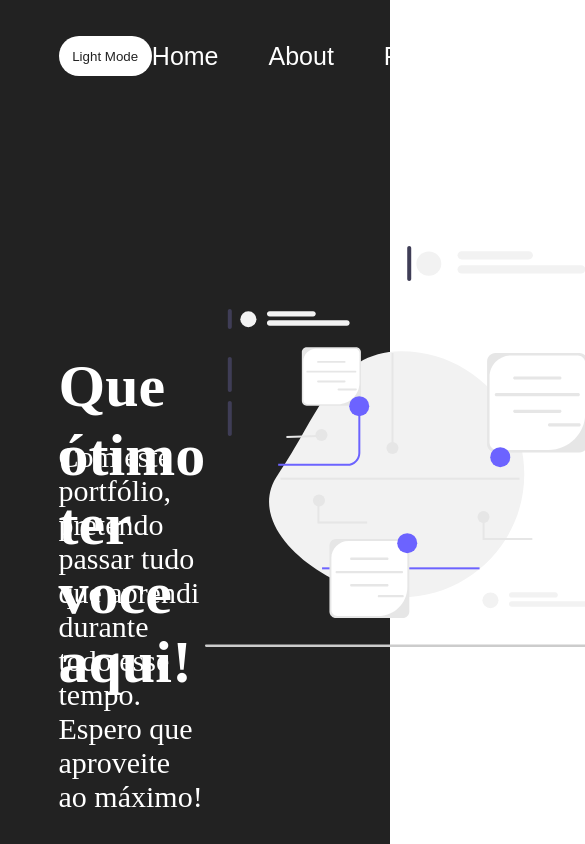
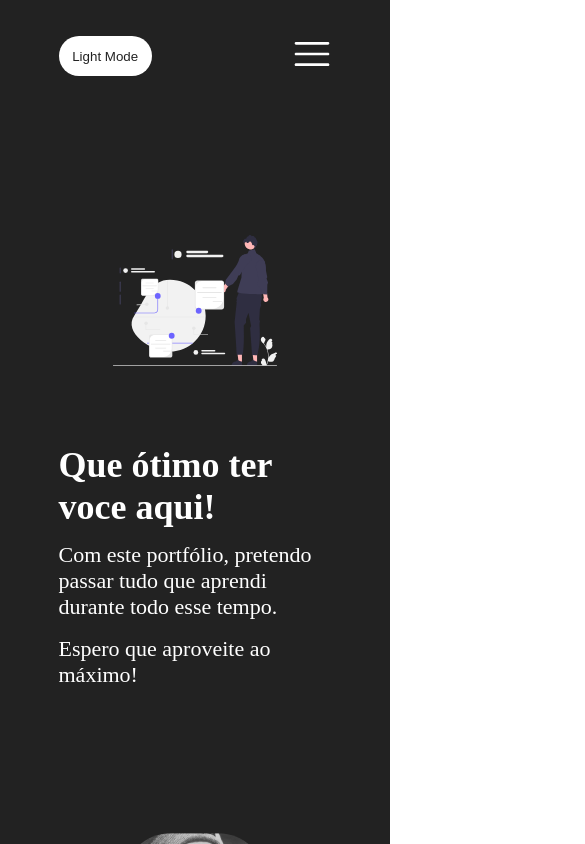
Before and after one commit to arturwatana/my-page, a React (Vite) app: page / in a window 390 px wide. Both pictures are taken after a click on the button "Acessar". Shown: the top 844 px of the page, 585 px wide, since content can reach past the window. Built offline with nearby package versions, Linux system fonts and the light colour scheme.

Commit message:
add: responsive layout

```diff
--- a/src/components/newLayout/About/About.tsx
+++ b/src/components/newLayout/About/About.tsx
@@ -14,14 +14,16 @@ const Section = styled.section`
   justify-content: center;
   gap: 5em;
   padding-bottom: 3em;
+  @media (max-width: 1345px) {
+    flex-direction: column-reverse;
+    height: 100%;
+  }
 `;
 
 const AboutDescription = styled.div<{ $theme: string; $colors: ColorsProps }>`
   width: 60%;
-  height: 56%;
   display: flex;
   flex-direction: column;
-  padding: 1em;
   box-shadow: 0.2em 0.2em 1em
     ${(props) =>
       props.$theme === "light"
@@ -34,19 +36,43 @@ const AboutDescription = styled.div<{ $theme: string; $colors: ColorsProps }>`
       ? props.$colors.lightMode["font-primary"]
       : props.$colors.darkMode["font-primary"]};
   padding: 3em;
+  @media (max-width: 2240px) {
+    width: 50%;
+  }
+  @media (max-width: 1345px) {
+    width: 100%;
+  }
+  @media (max-width: 650px) {
+    padding: 3em 2em 3em 2em;
+  }
   h1 {
     font-size: 50px;
     width: 100%;
+    @media (max-width: 2230px) {
+      font-size: 42px;
+    }
   }
 
   h2 {
     text-align: left;
     font-weight: normal;
     font-size: 28px;
+    @media (max-width: 2230px) {
+      font-size: 26px;
+    }
+    @media (max-width: 980px) {
+      font-size: 22px;
+    }
   }
   h3 {
     font-size: 28px;
     font-weight: normal;
+    @media (max-width: 2230px) {
+      font-size: 26px;
+    }
+    @media (max-width: 980px) {
+      font-size: 22px;
+    }
   }
   div {
     margin-top: 3em;
@@ -62,6 +88,10 @@ const AboutDescription = styled.div<{ $theme: string; $colors: ColorsProps }>`
       justify-content: flex-end;
       flex-direction: row;
 
+      @media (max-width: 500px) {
+        flex-direction: column;
+      }
+
       a {
         text-decoration: none;
       }
@@ -76,7 +106,13 @@ const AboutImg = styled.div<{ $theme: string; $colors: ColorsProps }>`
   width: 40%;
   transition: 0.5s;
   img {
+    width: 100%;
+    object-fit: contain;
     border-radius: 4em;
+  }
+
+  @media (max-width: 1340px) {
+    transform: scale(1.3);
   }
   :hover {
     transform: scale(1.2);
--- a/src/components/newLayout/NavBar/NavBar.tsx
+++ b/src/components/newLayout/NavBar/NavBar.tsx
@@ -1,4 +1,7 @@
 import styled from "styled-components";
+import { RxHamburgerMenu } from "react-icons/rx";
+
+import { useState } from "react";
 
 type NavBarProps = {
   textColor: string;
@@ -13,6 +16,10 @@ const Nav = styled.nav<{ $textColor: string }>`
   justify-content: center;
   align-items: center;
   margin-right: 1em;
+
+  @media (max-width: 1010px) {
+    display: none;
+  }
 `;
 
 const Ul = styled.ul`
@@ -71,12 +78,40 @@ const NavContainer = styled.div`
     }
   }
 `;
+
+const Burger = styled.div<{ $textColor: string }>`
+  color: ${(props) => props.$textColor};
+  height: 100%;
+  position: relative;
+  display: none;
+
+  @media (max-width: 1010px) {
+    display: block;
+  }
+
+  svg {
+    font-size: 40px;
+  }
+
+  ul {
+    position: absolute;
+    list-style: none;
+    display: flex;
+    flex-direction: column;
+    gap: 2em;
+    margin-top: 2em;
+    border: 1px solid red;
+    padding: 1em;
+  }
+`;
+
 export default function NavBar({
   bgColor,
   textColor,
   setTheme,
   setScrollTo,
 }: NavBarProps) {
+  const [burgerIsOpen, setBurgerIsOpen] = useState<boolean>(false);
   return (
     <NavContainer>
       <div className="centered">
@@ -91,6 +126,24 @@ export default function NavBar({
             {textColor === "#222" ? "Dark Mode" : "Light Mode"}
           </button>
         </ToggleLightMode>
+        <Burger $textColor={textColor}>
+          <RxHamburgerMenu onClick={() => setBurgerIsOpen((prev) => !prev)} />
+          {burgerIsOpen ? (
+            <ul>
+              <Li $textColor={textColor}>
+                <p onClick={() => setScrollTo(".section-1")}>Home</p>
+              </Li>
+              <Li $textColor={textColor}>
+                <p onClick={() => setScrollTo(".section-2")}> About</p>
+              </Li>
+              <Li $textColor={textColor}>
+                <p onClick={() => setScrollTo(".section-3")}>Projects</p>
+              </Li>
+            </ul>
+          ) : (
+            ""
+          )}
+        </Burger>
         <Nav $textColor={textColor}>
           <Ul>
             <Li $textColor={textColor}>
--- a/src/components/newLayout/NewProjectCard/NewProjectCard.tsx
+++ b/src/components/newLayout/NewProjectCard/NewProjectCard.tsx
@@ -12,7 +12,7 @@ type ProjectCardProps = {
 
 const CardContainer = styled.div<{ $theme: string; $colors: ColorsProps }>`
   display: flex;
-  height: 32em;
+  height: 100%;
   width: 51.5em;
   flex-direction: column;
   box-shadow: 0.2em 0.2em 1em
@@ -56,6 +56,9 @@ const CardContainer = styled.div<{ $theme: string; $colors: ColorsProps }>`
       p {
         font-size: 18px;
         text-align: left;
+      }
+      h1 {
+        width: 100%;
       }
     }
 
--- a/src/pages/NewHome.tsx
+++ b/src/pages/NewHome.tsx
@@ -48,7 +48,10 @@ const FirstSection = styled.section<{ $theme: string; $colors: ColorsProps }>`
       : props.$colors.lightMode["bg-primary"]};
   transition: background-color 0.5s ease;
   animation: colorTransition 0.5s linear;
-
+  @media (max-width: 1010px) {
+    flex-direction: column-reverse;
+    justify-content: center;
+  }
   @keyframes colorTransition {
     from {
       background-color: ${(props) =>
@@ -71,6 +74,10 @@ const FirstSection = styled.section<{ $theme: string; $colors: ColorsProps }>`
     flex-direction: column;
     height: 25%;
 
+    @media (max-width: 600px) {
+      gap: 1em;
+    }
+
     &.description {
       p {
         font-size: 30px;
@@ -78,7 +85,22 @@ const FirstSection = styled.section<{ $theme: string; $colors: ColorsProps }>`
           props.$theme === "dark"
             ? props.$colors.darkMode["font-primary"]
             : props.$colors.lightMode["font-primary"]};
+        @media (max-width: 2160px) {
+          font-size: 28px;
+        }
+        @media (max-width: 1714px) {
+          font-size: 25px;
+        }
+        @media (max-width: 1270px) {
+          font-size: 22px;
+        }
       }
+      @media (max-width: 2160px) {
+        margin-top: 1em;
+      }
+    }
+    @media (max-width: 1010px) {
+      margin-top: 2em;
     }
 
     h1,
@@ -90,12 +112,35 @@ const FirstSection = styled.section<{ $theme: string; $colors: ColorsProps }>`
     }
     h1 {
       font-size: 60px;
+      @media (max-width: 1714px) {
+        font-size: 50px;
+      }
+      @media (max-width: 1270px) {
+        font-size: 40px;
+      }
+      @media (max-width: 610px) {
+        font-size: 36px;
+      }
+      @media (max-width: 1010px) {
+        margin-bottom: 2em;
+      }
     }
     h2 {
       font-size: 37px;
     }
   }
 
+  img {
+    @media (max-width: 1580px) {
+      width: 45%;
+    }
+    @media (max-width: 1400px) {
+      width: 40%;
+    }
+    @media (max-width: 1010px) {
+      width: 60%;
+    }
+  }
   &.green {
     background-color: green;
   }
@@ -307,6 +352,17 @@ const TextContainers = styled.div<{
       box-shadow: none;
     }
   }
+
+  @media (max-width: 432px) {
+    h1 {
+      font-size: 32px;
+    }
+  }
+  @media (max-width: 320px) {
+    h1 {
+      font-size: 27px;
+    }
+  }
 `;
 
 const DivCenter = styled.div`
@@ -314,6 +370,12 @@ const DivCenter = styled.div`
   justify-content: center;
   align-items: center;
   width: 100%;
+`;
+
+const FinalText = styled.p`
+  @media (max-width: 900px) {
+    width: 70%;
+  }
 `;
 
 export default function NewHome() {
@@ -516,10 +578,10 @@ export default function NewHome() {
                 ))}
               </div>
 
-              <p>
+              <FinalText>
                 Gostaria de ver mais? Entre em contato que terei o prazer de
                 compartilhar. :)
-              </p>
+              </FinalText>
             </ProjectsSection>
             <Footer />
           </Wrapper>
```
